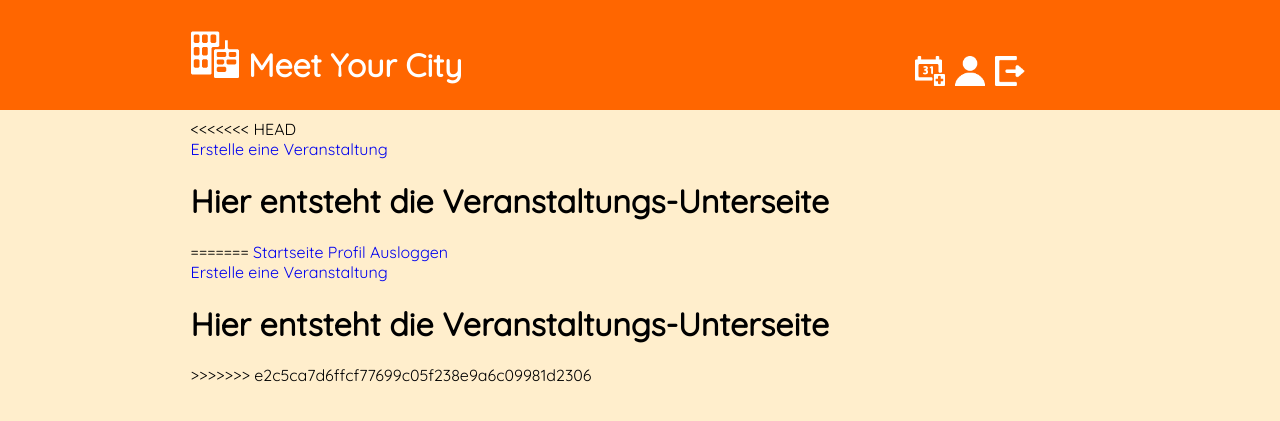
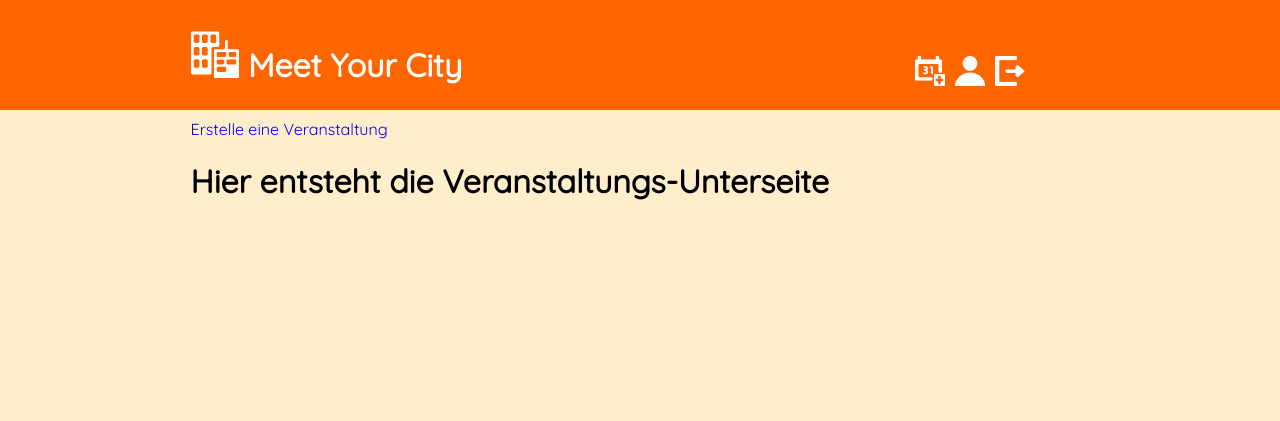
Before and after one commit to josiela/Medien-TEAM, a Node project: template views/veranstaltung_unterseite.ejs in a window 1280 px wide. Shown: the top 421 px of the page. Run offline with Node 20 templates, Linux system fonts and the light colour scheme; the template is opened without the code that fills it, so the values that code supplies are empty; some libraries are stand-ins or nearby versions.

Commit message:
Datenmüll entfernt

```diff
--- a/server.js
+++ b/server.js
@@ -7,8 +7,8 @@ const express = require('express');
 const app = express()
 
 // Body-Parser
-const bodyParser= require('body-parser')
-app.use(bodyParser.urlencoded({extended: true}))
+const bodyParser= require('body-parser');
+app.use(bodyParser.urlencoded({extended: true}));
 
 // EJS
 app.engine('.ejs', require('ejs').__express);
@@ -133,10 +133,7 @@ app.post('/registrierung', function(req, res) {
 			}
 	 });
 });
-<<<<<<< HEAD
 
-=======
->>>>>>> e2c5ca7d6ffcf77699c05f238e9a6c09981d2306
 //=======================================//
 //Called when a URL is called that is not implemented
 app.use((request, response, next) => {
--- a/views/neue_Veranstaltung.ejs
+++ b/views/neue_Veranstaltung.ejs
@@ -17,12 +17,6 @@
 				</div>
 			</div>
 			<div class="content">
-<<<<<<< HEAD
-=======
-				<a href="/home">Startseite</a>
-				<a href="/profil">Profil</a>
-				<a href="/logout">Ausloggen</a>
->>>>>>> e2c5ca7d6ffcf77699c05f238e9a6c09981d2306
 			<div>
 				<h1>Erstelle eine eigene Veranstaltung</h1>
 			</div>
--- a/views/profil.ejs
+++ b/views/profil.ejs
@@ -17,11 +17,6 @@
 				</div>
 			</div>
 			<div class="content">
-<<<<<<< HEAD
-=======
-				<a href="/home">Startseite</a>
-				<a href="/logout">Ausloggen</a>
->>>>>>> e2c5ca7d6ffcf77699c05f238e9a6c09981d2306
 				<h2> Platzhalter Profil </h2>
 				<div>
 					<img src="profil.jpg" alt="Profilbild">
--- a/views/profil_bearbeiten.ejs
+++ b/views/profil_bearbeiten.ejs
@@ -17,12 +17,6 @@
 				</div>
 			</div>
 			<div class="content">
-<<<<<<< HEAD
-=======
-				<a href="/home">Startseite</a>
-				<a href="/profil">Profil</a>
-				<a href="/logout">Ausloggen</a>
->>>>>>> e2c5ca7d6ffcf77699c05f238e9a6c09981d2306
 				<h2>Zeig uns wie du aussiehst!</h2>
 				<form method="post" enctype="multipart/form-data">
 					<label> Wählen Sie eine Bilddatei (*.png, *.jpg, etc.) von Ihrem Rechner aus.
--- a/views/veranstaltung_unterseite.ejs
+++ b/views/veranstaltung_unterseite.ejs
@@ -17,20 +17,10 @@
 				</div>
 			</div>
 			<div class="content">
-<<<<<<< HEAD
-				<div>
-					<a href="/neue_Veranstaltung">Erstelle eine Veranstaltung</a>
-				</div>
-				<h1> Hier entsteht die Veranstaltungs-Unterseite</h1>
-=======
-				<a href="/home">Startseite</a>
-				<a href="/profil">Profil</a>
-				<a href="/logout">Ausloggen</a>
 			<div>
 				<a href="/neue_Veranstaltung">Erstelle eine Veranstaltung</a>
 			</div>
 			<h1> Hier entsteht die Veranstaltungs-Unterseite</h1>
->>>>>>> e2c5ca7d6ffcf77699c05f238e9a6c09981d2306
 			</div>
 		</div>
  <!--
```
